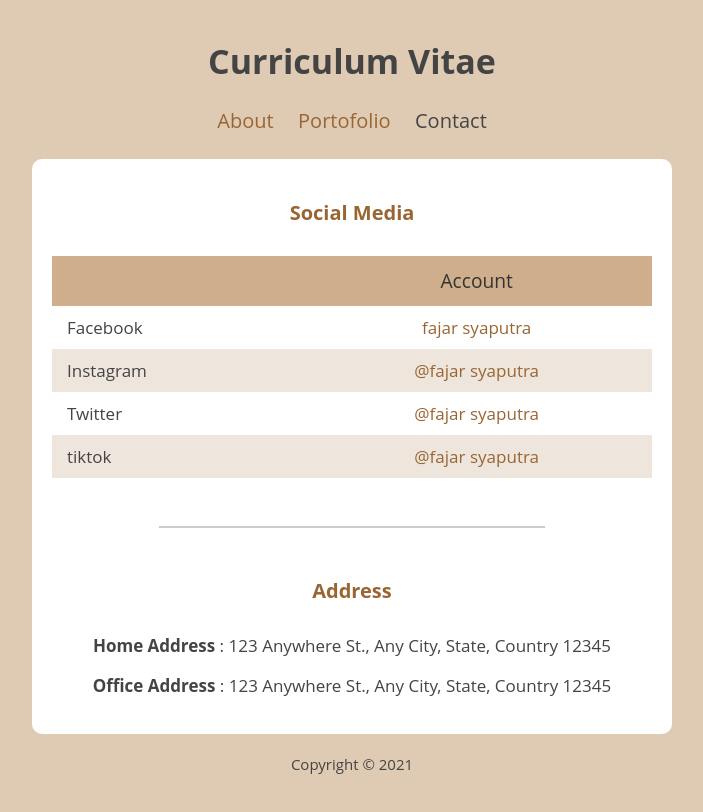
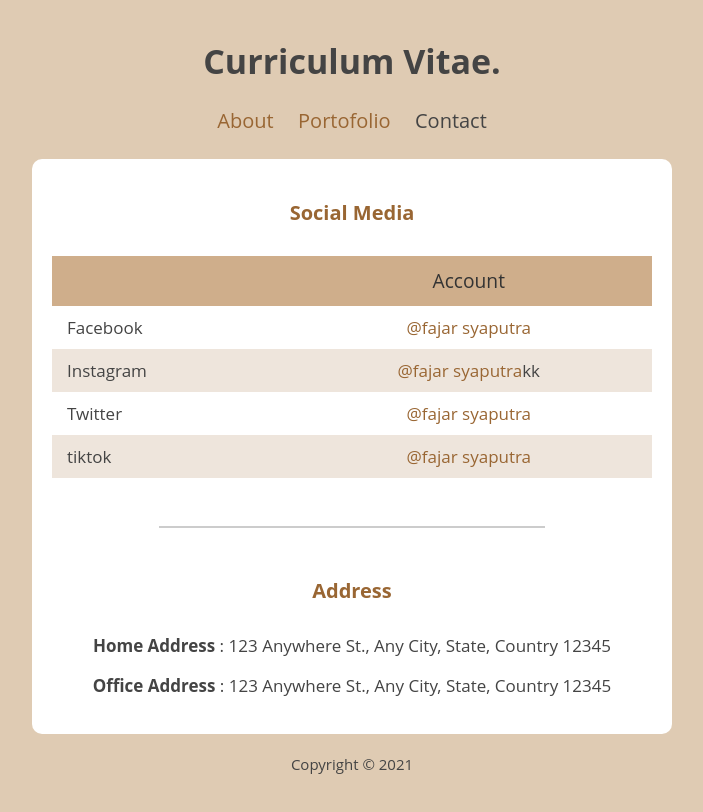
Before and after one commit to fajar-syaputra/membuat-personal-web, a plain HTML site: page contact.html in a window 1280 px wide. Shown: the whole page, without its empty margins (288-991 px from the left). Drawn offline with Linux system fonts and the light colour scheme.

Commit message:
menambahkan titik pada kata vitae

```diff
--- a/contact.html
+++ b/contact.html
@@ -8,7 +8,7 @@
   <body>
     <div class="container">
       <div class="header">
-        <h1 class="text-header">Curriculum Vitae</h1>
+        <h1 class="text-header">Curriculum Vitae.</h1>
       </div>
       <div class="navbar">
         <ul class="list-nav">
@@ -30,15 +30,13 @@
               <tr>
                 <td class="text-left">Facebook</td>
                 <td>
-                  <a href="facebook.com">fajar syaputra</a>
+                  <a href="facebook.com">@fajar syaputra</a>
                 </td>
               </tr>
               <!--akun fb-->
               <tr>
                 <td class="text-left">Instagram</td>
-                <td>
-                  <a href="instagram.com">@fajar syaputra</a>
-                </td>
+                <td><a href="instagram.com">@fajar syaputra</a>kk</td>
               </tr>
               <!--akun ig-->
               <tr>
```
